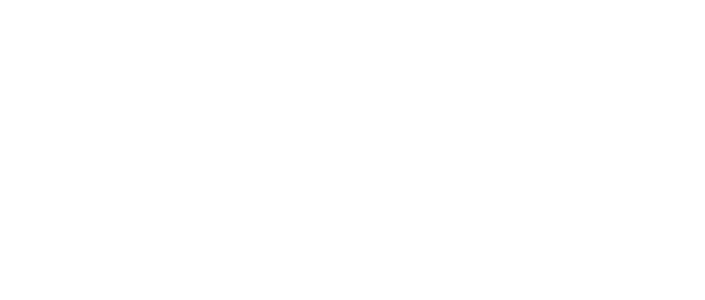
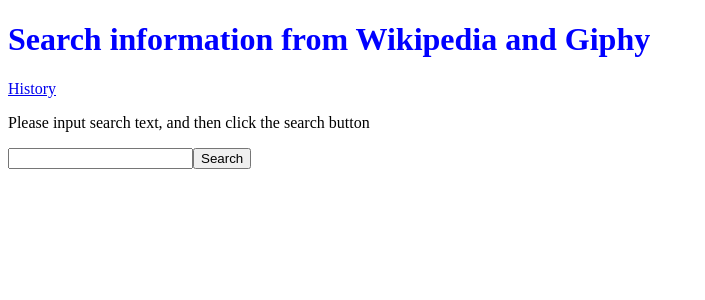
Before and after one commit to WeiHan2018/wiki-giphy-info, an Angular app: page /dashboard in a window 1280 px wide. Shown: the top 300 px of the page, without its empty margins (0-705 px from the left). Built offline with nearby package versions, Linux system fonts and the light colour scheme.

Commit message:
finished part-1

```diff
--- a/src/app/app.component.css
+++ b/src/app/app.component.css
@@ -0,0 +1,3 @@
+h1 {
+  color: blue
+}
--- a/src/app/app.component.html
+++ b/src/app/app.component.html
@@ -1,3 +1,7 @@
 <div>
+  <h1>
+    Search information from Wikipedia and Giphy
+  </h1>
+</div>
 
-</div>
+<router-outlet></router-outlet>
--- /dev/null
+++ b/src/app/dashboard/dashboard.component.html
@@ -0,0 +1,12 @@
+<div>
+  <a routerLink="/history">History</a>
+
+  <p>
+    Please input search text, and then click the search button
+  </p>
+
+  <div>
+    <input [(ngModel)]="searchText" />
+    <button (click)="search()">Search</button>
+  </div>
+</div>
--- /dev/null
+++ b/src/app/dashboard/dashboard.component.ts
@@ -0,0 +1,19 @@
+import { Component, OnInit } from '@angular/core';
+
+@Component({
+  selector: 'app-dashboard',
+  templateUrl: './dashboard.component.html',
+  styleUrls: ['./dashboard.component.css']
+})
+export class DashboardComponent implements OnInit {
+
+  searchText: string = '';
+
+  constructor() {
+
+  }
+
+  ngOnInit() {
+  }
+
+}
--- /dev/null
+++ b/src/app/history/history.component.html
@@ -0,0 +1,5 @@
+<div>
+  <a routerLink="/dashboard">Back</a>
+
+
+</div>
--- /dev/null
+++ b/src/app/history/history.component.ts
@@ -0,0 +1,15 @@
+import { Component, OnInit } from '@angular/core';
+
+@Component({
+  selector: 'app-history',
+  templateUrl: './history.component.html',
+  styleUrls: ['./history.component.css']
+})
+export class HistoryComponent implements OnInit {
+
+  constructor() { }
+
+  ngOnInit() {
+  }
+
+}
```
Also changed, not shown: src/app/app.module.ts (+16 -2 lines), src/app/dashboard/dashboard.component.css (added), src/app/history/history.component.css (added), 2 other files (tests, documents, lock files or other folders).
